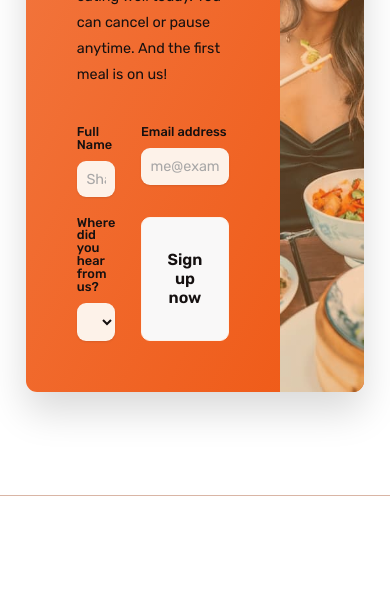
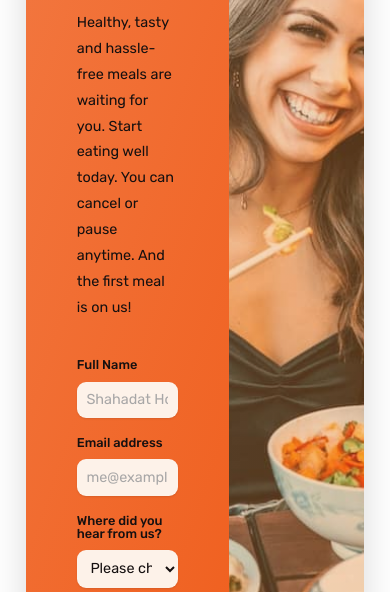
Before and after one commit to shahadat3669/waregfood, a website built with webpack: page src/index.html in a window 390 px wide. Shown: the part 6590-7182 px from the top of the page. Built offline with nearby package versions, Linux system fonts and the light colour scheme; a script that the page names is missing.

Commit message:
Add responsive styles for CTA section below 944px devices.

```diff
--- a/src/index.html
+++ b/src/index.html
@@ -731,7 +731,9 @@
                     <option value="others">Others</option>
                   </select>
                 </div>
-                <button class="btn btn--outline">Sign up now</button>
+                <button class="btn btn--outline cta__form-btn">
+                  Sign up now
+                </button>
               </form>
             </div>
             <div
--- a/src/main.scss
+++ b/src/main.scss
@@ -900,6 +900,10 @@ h4,
       $primary
     );
     overflow: hidden;
+
+    @media (max-width: 59em) {
+      grid-template-columns: 3fr 2fr;
+    }
   }
 
   &__text-container {
@@ -922,6 +926,10 @@ h4,
     grid-template-columns: 1fr 1fr;
     column-gap: 3.2rem;
     row-gap: 2.4rem;
+
+    @media (max-width: 59em) {
+      grid-template-columns: 1fr;
+    }
   }
 
   &__form-label {
@@ -950,6 +958,10 @@ h4,
     &::placeholder {
       color: $light-gray-2;
     }
+  }
+
+  &__form-btn {
+    margin-top: 1.2rem;
   }
 
   &__img-container {
```
